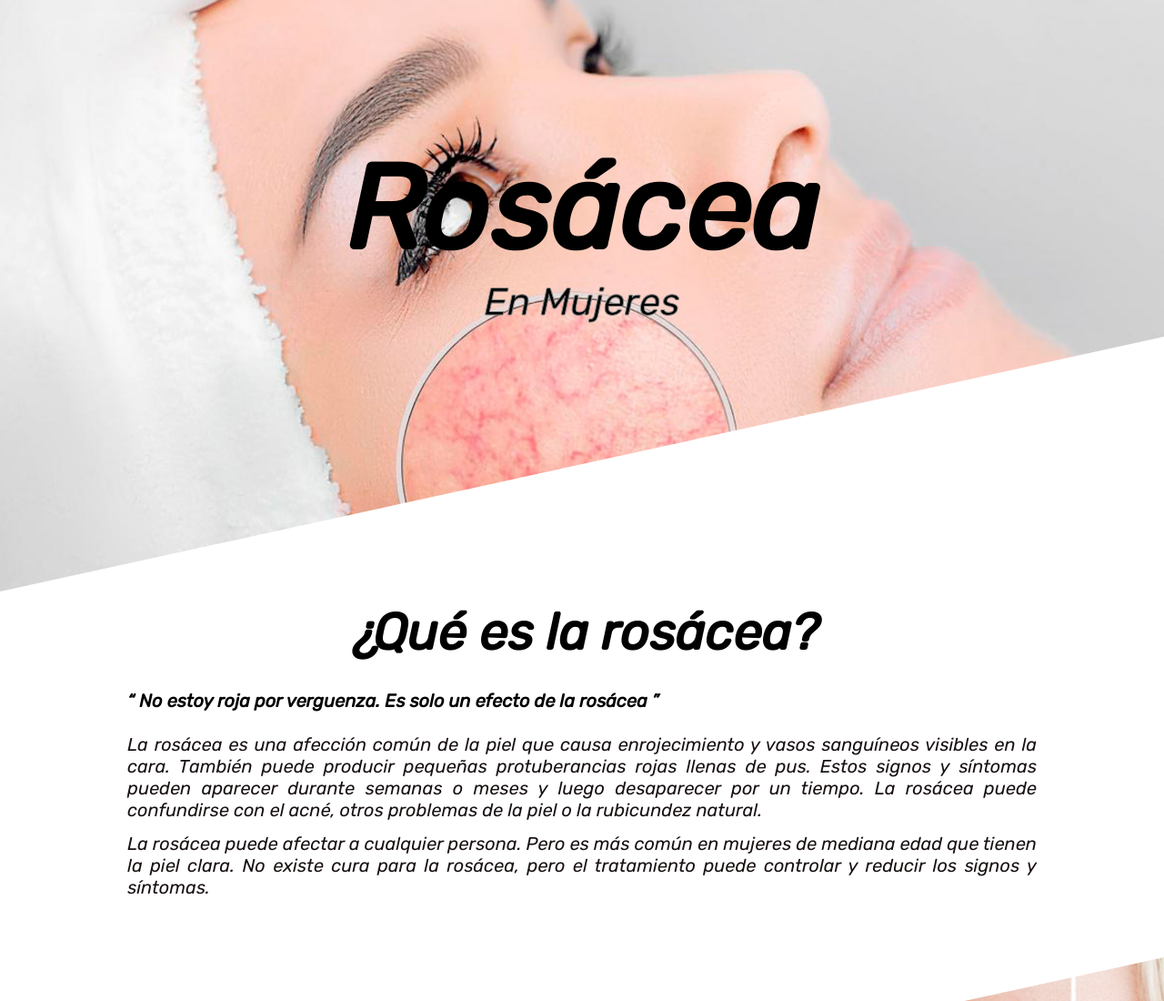
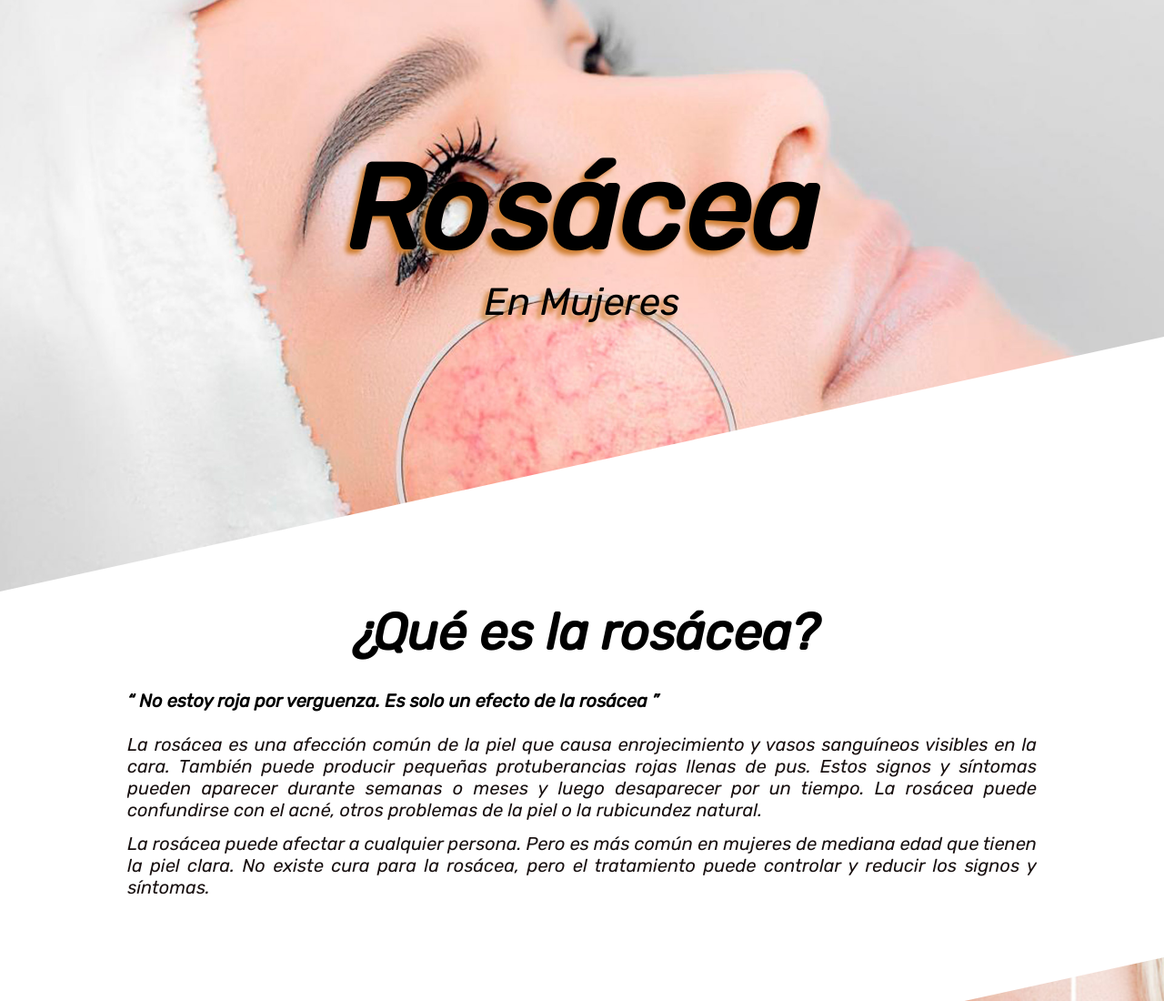
Before and after one commit to adrihera/rosacea_en_mujeres, a plain HTML site: page index.html in a window 1280 px wide. Shown: the top 1100 px of the page at 91% size. Drawn offline with Linux system fonts and the light colour scheme.

Commit message:
Update style.css

```diff
--- a/style.css
+++ b/style.css
@@ -29,12 +29,13 @@ header .textos{
 }
 header .titulo{
     font-size: 130px;
+    text-shadow: -5px  5px 5px #d18034;
 }
 header .subtitulo{
     font-size: 42px;
     font-weight: 300;
     margin-bottom: 32px;
-    -webkit-text-stroke: 1px gray;
+    text-shadow: -5px  5px 5px #d18034;
 }
 /*efecto de cortado en el div de abajo*/
 .sesgoabajo{
```
